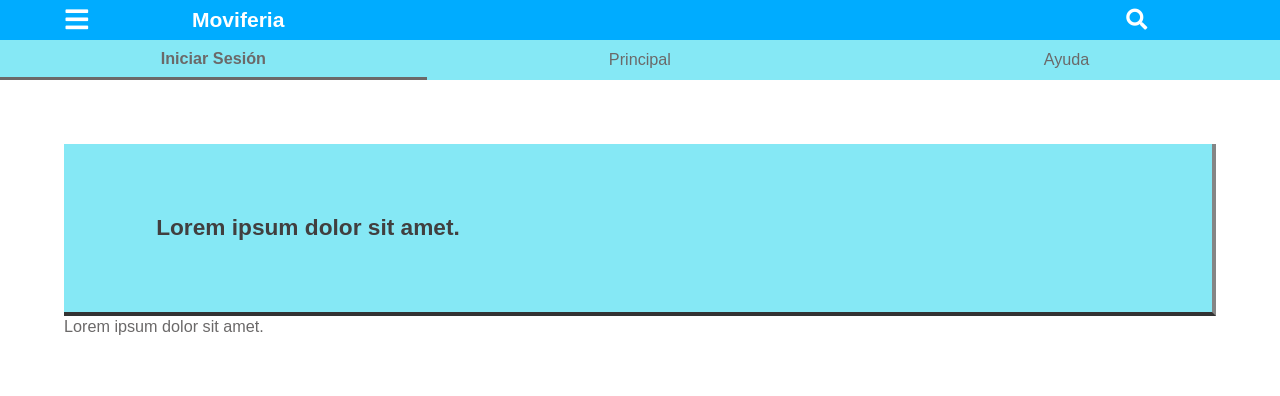
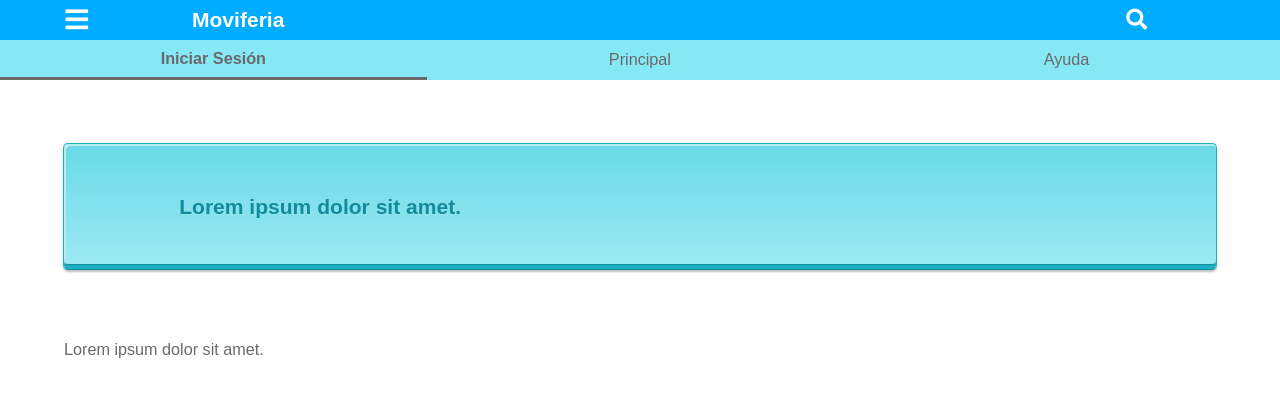
Before and after one commit to Carlos3dg/WebDevelopmentProjects, a plain HTML site: page TarjetaFeria/index.html in a window 1280 px wide. Drawn offline with Linux system fonts and the light colour scheme.

Commit message:
TarjetaFeria: Design subject issue button in help section

```diff
--- a/TarjetaFeria/css/estiloslogin.css
+++ b/TarjetaFeria/css/estiloslogin.css
@@ -523,19 +523,61 @@ a.vialidad__button {
 
 .subject-issue__text {
     width: 100%;
-    padding: 6% 3% 6% 8%;
+    height: 6em;
+    position: relative;
+    line-height: 6em;
+    padding: 0% 3% 0% 10%;
+    margin-bottom: 6%;
+    font-size: 1.3em;
+    color: rgb(20, 139, 155);
+    border-bottom: 6px solid rgb(27, 176, 196);
     background-color: rgb(133, 232, 245);
-    border-bottom: 4px solid #333;
-    border-right: 4px solid #858585;
+    background-image: linear-gradient(to bottom, rgb(105, 217, 231), rgb(156, 233, 243));
+    border-radius: 5px;
+    box-shadow: inset 2px 2px rgb(186, 235, 241);
+    /*box-sizing: content-box;*/
+}
+
+.subject-issue__text:active {
+    border: none;
+    bottom: -6px;
+    box-shadow:  2px 2px 0 #fff, inset 0 2px 2px rgba(0, 0, 0, 0.3);
+}
+
+a.subject-issue__text::before,
+a.subject-issue__text::after {
+    content: '';
+    position: absolute;
+    width: 100%;
+    height: calc(6em - 6px);
+    left: -1px;
+    bottom: -1px;
+    border-radius: 5px;
+}
+
+a.subject-issue__text::before {
+    height: calc(6em - 8px);
+    bottom: -6px;
+    border-top: 0;
+    border-radius: 0 0 5px 5px;
+    box-shadow: 0 2px 2px 0px #bfbfbf;
+}
+
+.subject-issue__text::before,
+.subject-issue__text::after {
+    border: 1px solid rgb(27, 176, 196);
+    border-bottom: 1px solid rgb(20, 139, 155);
+}
+
+a.subject-issue__text:active::before,
+a.subject-issue__text:active::after  {
+    border: none;
+    box-shadow: none;
 }
 
 .subject-issue__text:hover {
-    color: #fff;
-    background-color: rgb(27, 176, 196);
-    border-top: 4px solid #333;
-    border-left: 4px solid #858585;
-    border-bottom: 0;
-    border-right: 0;
+    background-color: rgb(133, 232, 245);
+    background-image: linear-gradient(to top, rgb(105, 217, 231), rgb(156, 233, 243));
 }
 
 
--- a/TarjetaFeria/index.html
+++ b/TarjetaFeria/index.html
@@ -118,10 +118,10 @@
 
         </div>
 
-    <!----------------------------- HELP ------------------------------>
+    <!-------------------------- HELP --------------------------->
     <div class="container help__container hide__element show__element">
         <div class="subject-issue__container">
-            <h4 class="subject-issue__text">Lorem ipsum dolor sit amet.</h4>
+            <a class="subject-issue__text button">Lorem ipsum dolor sit amet.</a>
             <div class="faq__container">
 
             </div>
```
